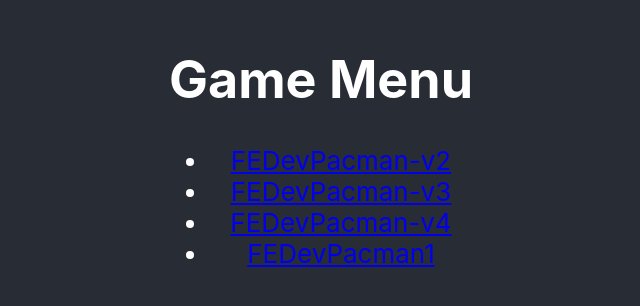
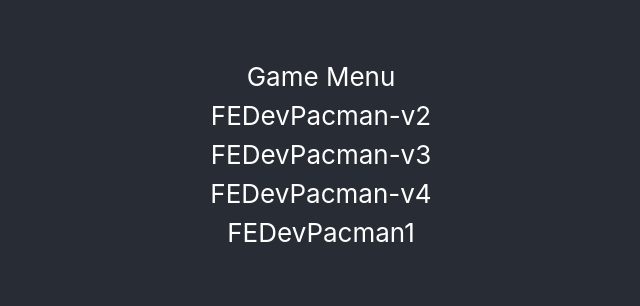
Before and after one commit to LucasMatuszewski/DEV-Games, a React (Create React App) app: page / in a window 1280 px wide. Shown: the part 246-552 px from the top of the page, without its empty margins (319-959 px from the left). Built offline with nearby package versions, Linux system fonts and the light colour scheme.

Commit message:
Add Tailwind support

```diff
--- a/package.json
+++ b/package.json
@@ -40,5 +40,10 @@
       "last 1 firefox version",
       "last 1 safari version"
     ]
+  },
+  "devDependencies": {
+    "autoprefixer": "^10.4.19",
+    "postcss": "^8.4.38",
+    "tailwindcss": "^3.4.4"
   }
 }
--- /dev/null
+++ b/postcss.config.js
@@ -0,0 +1,6 @@
+module.exports = {
+  plugins: {
+    tailwindcss: {},
+    autoprefixer: {},
+  },
+}
--- a/src/index.css
+++ b/src/index.css
@@ -1,3 +1,7 @@
+@import 'tailwindcss/base';
+@import 'tailwindcss/components';
+@import 'tailwindcss/utilities';
+
 body {
   margin: 0;
   font-family: -apple-system, BlinkMacSystemFont, 'Segoe UI', 'Roboto', 'Oxygen',
--- /dev/null
+++ b/tailwind.config.js
@@ -0,0 +1,8 @@
+/** @type {import('tailwindcss').Config} */
+module.exports = {
+  content: ['./src/**/*.{js,jsx,ts,tsx}'],
+  theme: {
+    extend: {},
+  },
+  plugins: [],
+};
```
Also changed, not shown: 1 other file (tests, documents, lock files or other folders).
